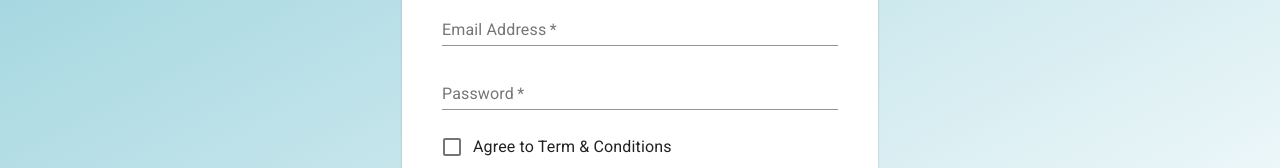
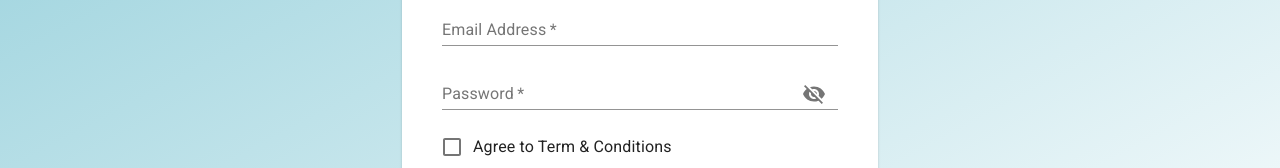
Before and after one commit to dineshsy/Sigile-Retro, a React (Create React App) app: page / in a window 1280 px wide. Shown: the part 466-634 px from the top of the page. Built offline with nearby package versions, Linux system fonts and the light colour scheme; no server answers.

Commit message:
Feat: Show and Hide Password

```diff
--- a/src/Authentication/SignIn/SignIn.js
+++ b/src/Authentication/SignIn/SignIn.js
@@ -14,6 +14,8 @@
 import FacebookIcon from '../../Assets/SocialIcons/facebook.png';
 import { userLogIn } from '../../redux/actions/authentication';
 import { connect } from 'react-redux';
+import { IconButton, InputAdornment } from '@material-ui/core';
+import { Visibility, VisibilityOff } from '@material-ui/icons';
 
 const useStyles = makeStyles((theme) => ({
   root: {
@@ -58,11 +60,19 @@
     email: '',
     password: '',
   });
-
+  const [showPassword, setShowPassword] = useState(false);
   const handleTextFieldChange = (e) => {
     const updatedUserDetails = { ...userDetails };
     updatedUserDetails[e.target.name] = e.target.value;
     setUserDetails(updatedUserDetails);
+  };
+
+  const handleClickShowPassword = () => {
+    setShowPassword((visibility) => !visibility);
+  };
+
+  const handleMouseDownPassword = (event) => {
+    event.preventDefault();
   };
 
   const handleFormSubmit = (e) => {
@@ -102,10 +112,27 @@
                   fullWidth
                   name="password"
                   label="Password"
-                  type="password"
+                  type={showPassword ? 'text' : 'password'}
                   id="password"
                   autoComplete="current-password"
                   onChange={handleTextFieldChange}
+                  InputProps={{
+                    endAdornment: (
+                      <InputAdornment position="end">
+                        <IconButton
+                          aria-label="toggle password visibility"
+                          onClick={handleClickShowPassword}
+                          onMouseDown={handleMouseDownPassword}
+                        >
+                          {showPassword ? (
+                            <Visibility />
+                          ) : (
+                            <VisibilityOff />
+                          )}
+                        </IconButton>
+                      </InputAdornment>
+                    ),
+                  }}
                 />
               </Grid>
             </Grid>
--- a/src/Authentication/SignUp/SignUp.js
+++ b/src/Authentication/SignUp/SignUp.js
@@ -16,6 +16,9 @@
 import FacebookIcon from '../../Assets/SocialIcons/facebook.png';
 import { connect } from 'react-redux';
 import { userSignUp } from '../../redux/actions/authentication';
+import { IconButton, InputAdornment } from '@material-ui/core';
+import { Visibility, VisibilityOff } from '@material-ui/icons';
+
 const useStyles = makeStyles((theme) => ({
   root: {
     marginTop: theme.spacing(2),
@@ -59,6 +62,16 @@
     email: '',
     password: '',
   });
+
+  const [showPassword, setShowPassword] = useState(false);
+
+  const handleClickShowPassword = () => {
+    setShowPassword((visibility) => !visibility);
+  };
+
+  const handleMouseDownPassword = (event) => {
+    event.preventDefault();
+  };
 
   const handleTextFieldChange = (e) => {
     const updatedUserDetails = { ...userDetails };
@@ -115,10 +128,27 @@
                   fullWidth
                   name="password"
                   label="Password"
-                  type="password"
+                  type={showPassword ? 'text' : 'password'}
                   id="password"
                   autoComplete="current-password"
                   onChange={handleTextFieldChange}
+                  InputProps={{
+                    endAdornment: (
+                      <InputAdornment position="end">
+                        <IconButton
+                          aria-label="toggle password visibility"
+                          onClick={handleClickShowPassword}
+                          onMouseDown={handleMouseDownPassword}
+                        >
+                          {showPassword ? (
+                            <Visibility />
+                          ) : (
+                            <VisibilityOff />
+                          )}
+                        </IconButton>
+                      </InputAdornment>
+                    ),
+                  }}
                 />
               </Grid>
               <Grid item xs={12}>
```
